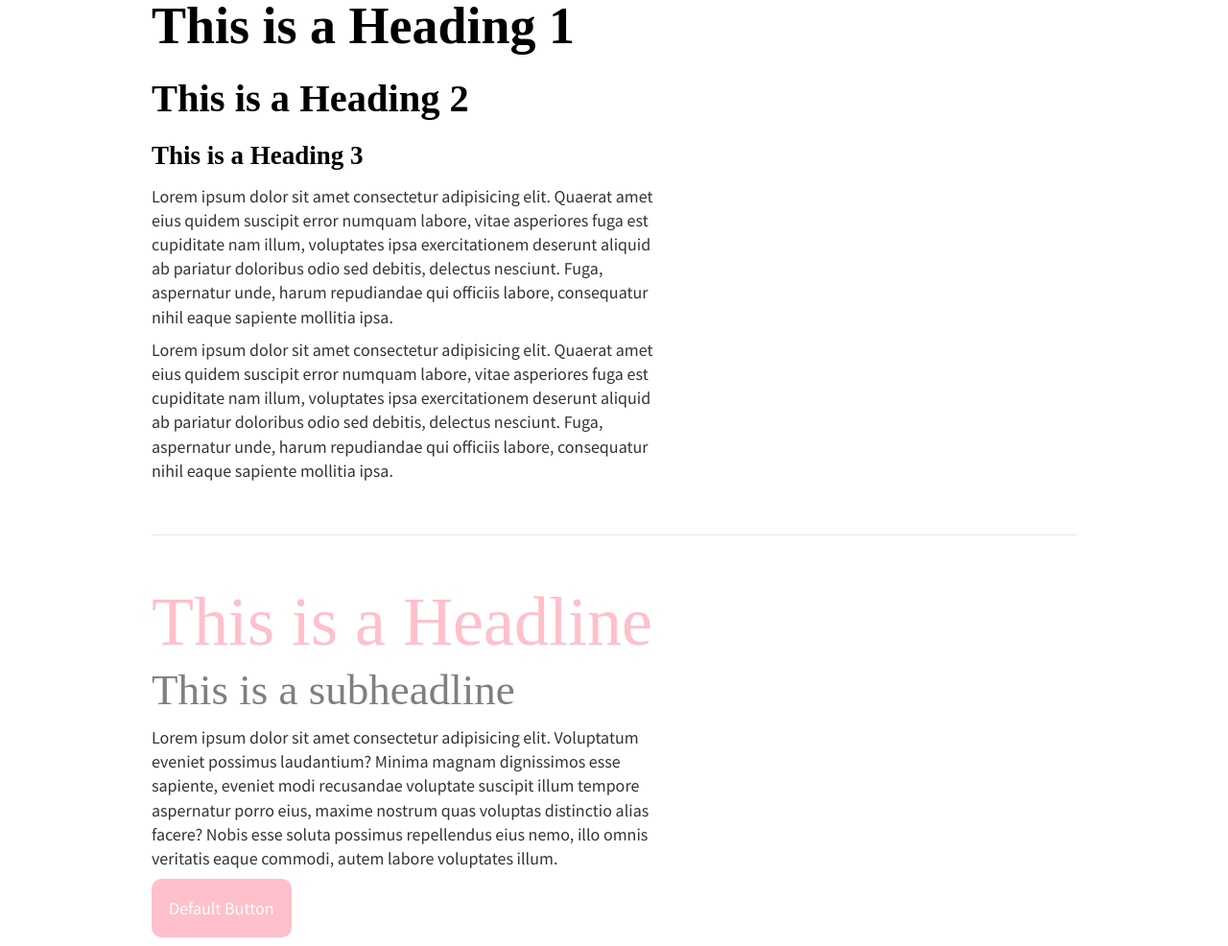
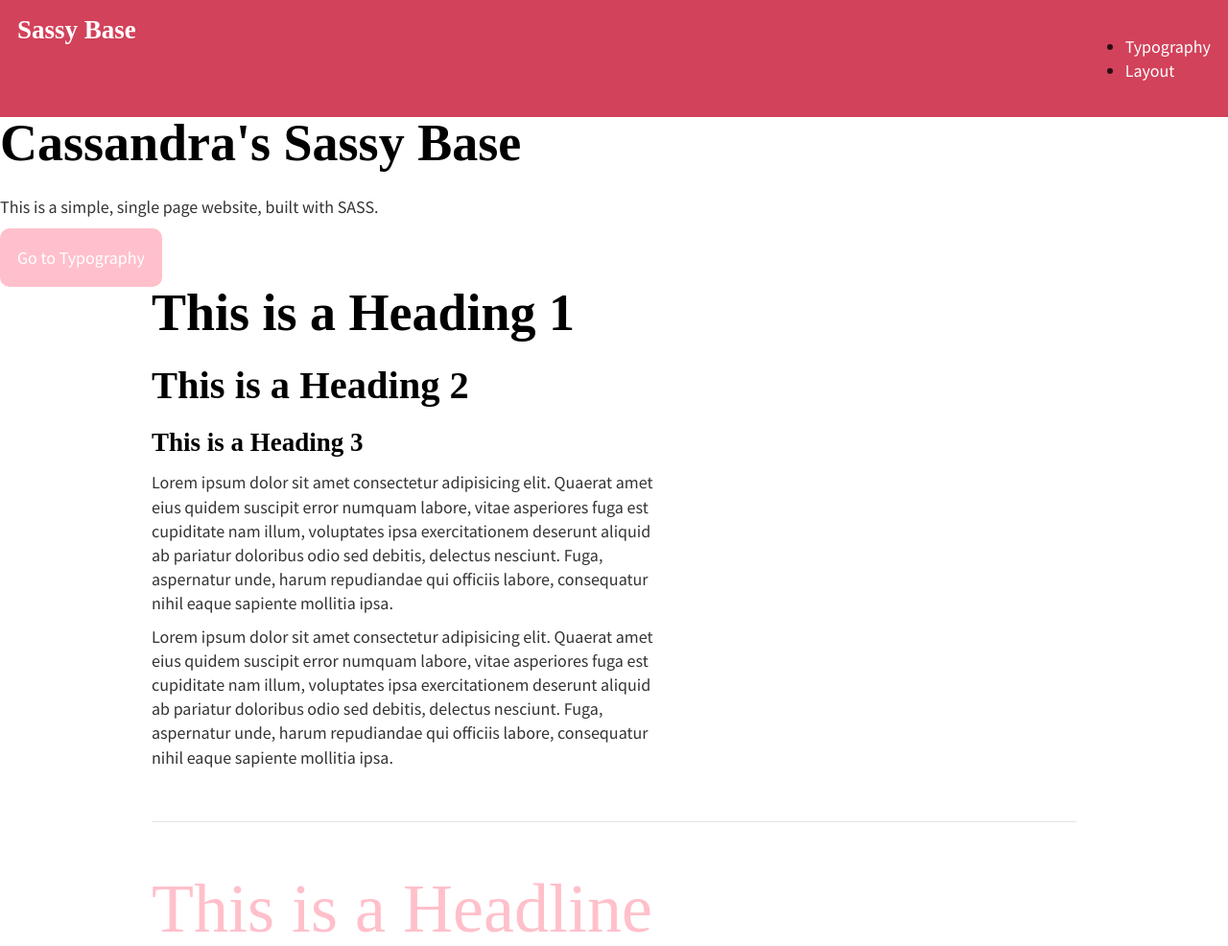
Before and after one commit to cassandraneri/sassybase, a plain HTML site: page index.html in a window 1280 px wide. Shown: the top 986 px of the page at 96% size. Drawn offline with Linux system fonts and the light colour scheme; a web font is replaced by a local one.

Commit message:
added structure.scss

```diff
--- a/index.html
+++ b/index.html
@@ -19,8 +19,29 @@
 
 <body>
 
+    <header class="site-header">
+        <div class="site-id">
+            <h1><a href="#">Sassy Base</a></h1>
+        </div>
+        <nav class="site-nav">
+            <ul>
+                <li><a href="#typography">Typography</a></li>
+                <li><a href="#layout">Layout</a></li>
+            </ul>
+        </nav>
+    </header>
+
+    <main class="site-main">
+
+        <section class="hero">
+            <h1>Cassandra's Sassy Base</h1>
+            <p>This is a simple, single page website, built with SASS.</p>
+            <a href="#typography" class="button">Go to Typography</a>
+        </section>
+
+        <section id="typography">
+
             <div class="container">
-
                 <h1>This is a Heading 1</h1>
 
                 <h2>This is a Heading 2</h2>
@@ -42,8 +63,13 @@
 
                 <img src="http://via.placeholder.com/2000x1000" width="2000" height="1000" alt="Placeholder Image" />
 
-    <hr />
+            </div>
 
+        </section>
+
+        <section id="layout">
+
+            <div class="container">
                 <div class="demo">
 
                     <div class="row">
@@ -151,9 +177,20 @@
                     </div>
                 </div>
 
-    <hr />
+            </div>
 
-    </div>
+        </section>
+
+    </main>
+
+  <footer class="site">
+    <nav class="site-nav">
+        <ul>
+            <li><a href="#typography">Typography</a></li>
+            <li><a href="#layout">Layout</a></li>
+        </ul>
+    </nav>
+  </footer>
 
 </body>
 
--- /dev/null
+++ b/scss/partials/_structure.scss
@@ -0,0 +1,24 @@
+/* SITE STRUCTURE */
+
+.site-header {
+    background: $color-accent-dark;
+    padding: 1em;
+    display: flex;
+    justify-content: space-between;
+
+    a {
+        color: white;
+        text-decoration: none;
+    }
+
+    h1 {
+        font-size: 1.5em;
+    }
+}
+
+
+/* HERO SECTION */
+
+.site-hero {
+    background-color: $color-accent-light;
+}
--- a/scss/style.scss
+++ b/scss/style.scss
@@ -7,6 +7,8 @@ $color-text-body: rgba(0,0,0,.8);
 $color-text-headings: rgba(0,0,0,1);
 $color-accent: pink;
 $color-accent-dark: rgb(210, 66, 90);
+$color-accent-light: rgb(220, 100, 100);
+
 $color-lightgrey: rgba(0,0,0,.5);
 
 $font-family-sans: 'Source Sans Pro', 'new-hero', Arial, sans-serif;
@@ -24,3 +26,4 @@ $breakpoint-large: 1250px;
 @import "partials/media";
 @import "partials/layout";
 @import "partials/grid";
+@import "partials/structure";
```
Also changed, not shown: scss/partials/_toc.scss (+7 -0 lines), css/style.css, 1 other file. Lines whose indentation alone changed are shown as unchanged.
